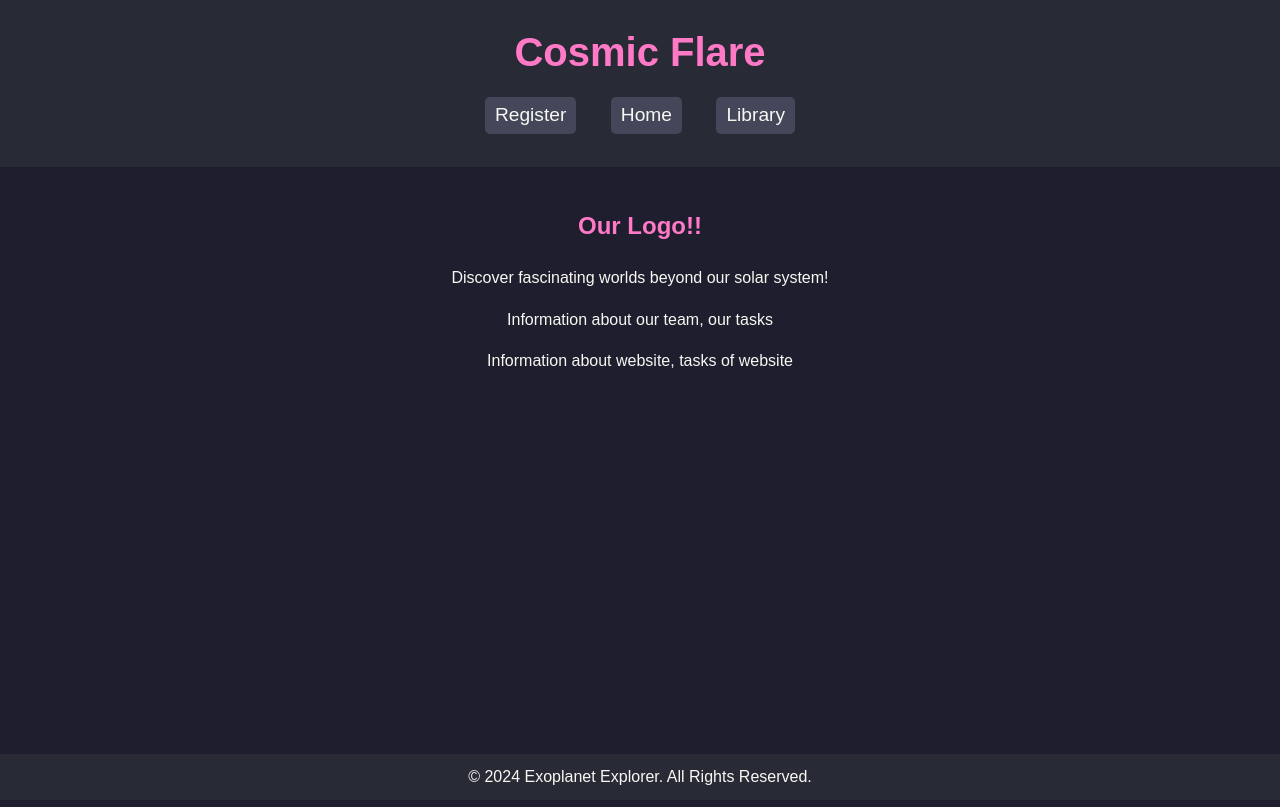
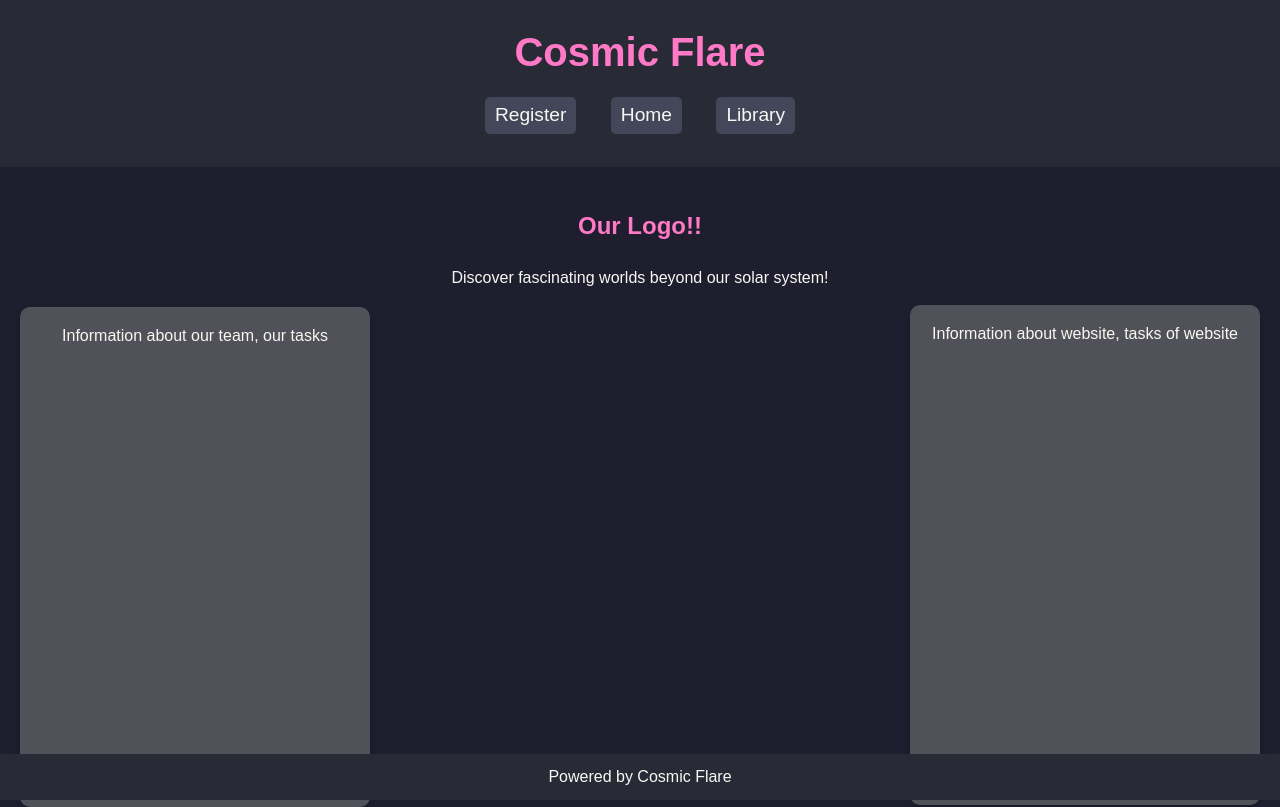
Before and after one commit to dev-azimjon-tech/exoplanets, a Flask app: page / in a window 1280 px wide. Before the commit the page ends 785 px from the top, so only its background shows below. Run offline with Flask 3, Linux system fonts and the light colour scheme.

Commit message:
third commit from Hackathon

```diff
--- a/static/css/style.css
+++ b/static/css/style.css
@@ -138,3 +138,32 @@ button:hover {
     float: right;
     margin-top: -0.3%;
 }
+
+
+.card_a{
+    width: 350px;
+    height: 500px;
+    float: left;
+    background-color: rgba(128, 128, 128, 0.521);
+    box-shadow: 0 4px 8px rgba(0, 0, 0, 0.2); /* Optional: Adds shadow */
+    border-radius: 10px; /* Optional: Adds border radius */
+}
+.card_b{
+    width: 350px;
+    height: 500px;
+    float: right;
+    margin-top: -0.1%;
+    background-color: rgba(128, 128, 128, 0.521);
+    box-shadow: 0 4px 8px rgba(0, 0, 0, 0.2); /* Optional: Adds shadow */
+    border-radius: 10px; /* Optional: Adds border radius */
+}
+
+.card_a:hover{
+    background-color: gray;
+    transition: 0.5s;
+}
+
+.card_b:hover{
+    background-color: gray;
+    transition: 0.5s;
+}
--- a/templates/base.html
+++ b/templates/base.html
@@ -30,7 +30,7 @@
         {% block content %}{% endblock %}
     </main>
     <footer>
-        <p>&copy; 2024 Exoplanet Explorer. All Rights Reserved.</p>
+        <p>Powered by Cosmic Flare</p>
     </footer>
 </body>
 </html>
--- a/templates/library.html
+++ b/templates/library.html
@@ -201,7 +201,7 @@
                 https://science.nasa.gov/exoplanet-catalog/proxima-centauri-b/
             </a>
         </h4><br>
-        <div class="image-box"><img src="../photo exoplanets/OIP.jpg" alt=""></div>
+        <div class="image-box"><img src="/OIP.jpg" alt=""></div>
     </div>
     <div class="card_video_b">
         <h2>Kepler-186 f</h2>
@@ -210,7 +210,7 @@
                 https://science.nasa.gov/exoplanet-catalog/kepler-186-f/
             </a>
         </h4><br>
-        <div class="image-box2"><img src="../photo exoplanets/OIP.jpg" alt=""></div>
+        <div class="image-box2"><img src="/OIP.jpg" alt=""></div>
     </div>
     <div class="card_video_c">
         <h2>TRAPPIST-1 e</h2>
@@ -219,7 +219,7 @@
                 https://science.nasa.gov/exoplanet-catalog/trappist-1-e/
             </a>
         </h4><br>
-        <div class="image-box3"><img src="../photo exoplanets/OIP.jpg" alt=""></div>
+        <div class="image-box3"><img src="/OIP.jpg" alt=""></div>
     </div>
 </div>
 
```
